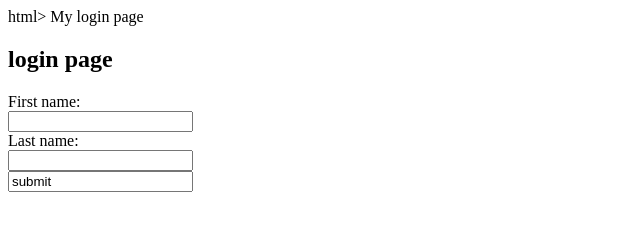
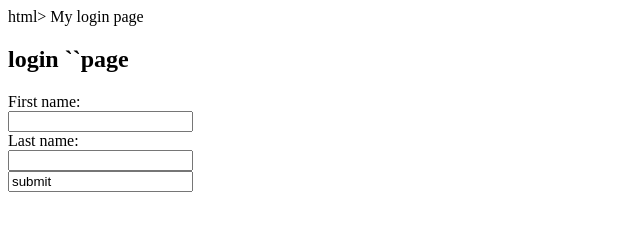
Before and after one commit to Dikshya12-7/DikshyaIBM, a plain HTML site: page dikshya.html in a window 1280 px wide. Shown: the full height of the page, 0-640 px from the left. Drawn offline with Linux system fonts and the light colour scheme.

Commit message:
first commit

```diff
--- a/dikshya.html
+++ b/dikshya.html
@@ -5,7 +5,7 @@
     <title>My login page</title>
 </head>
 <body>
-    <h2>login page</h2>
+    <h2>login ``page</h2>
     <form action="./formSucess.html">
         <label for="fname">First name:</label><br>
         <input type="text" id="fname" name="fname" value=""><br>
```
Also changed, not shown: Untitled-1.html (+1 -1 lines).
